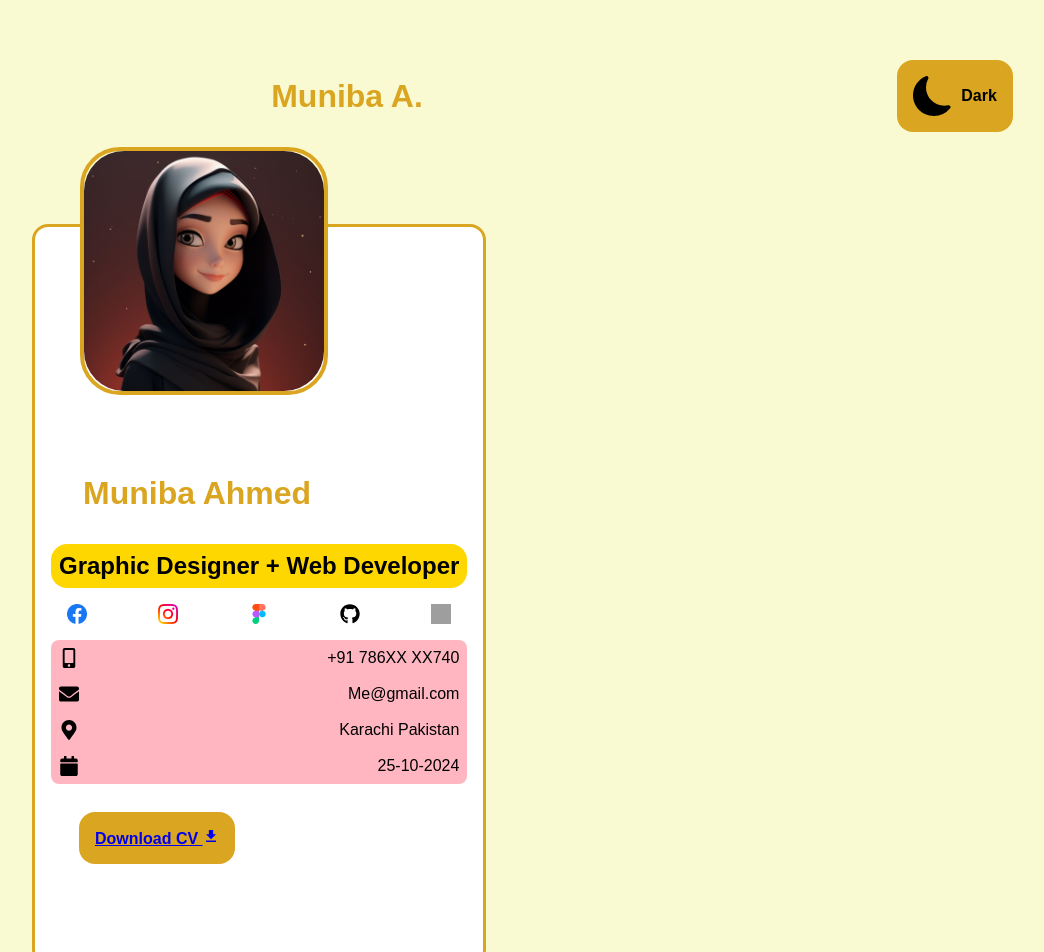
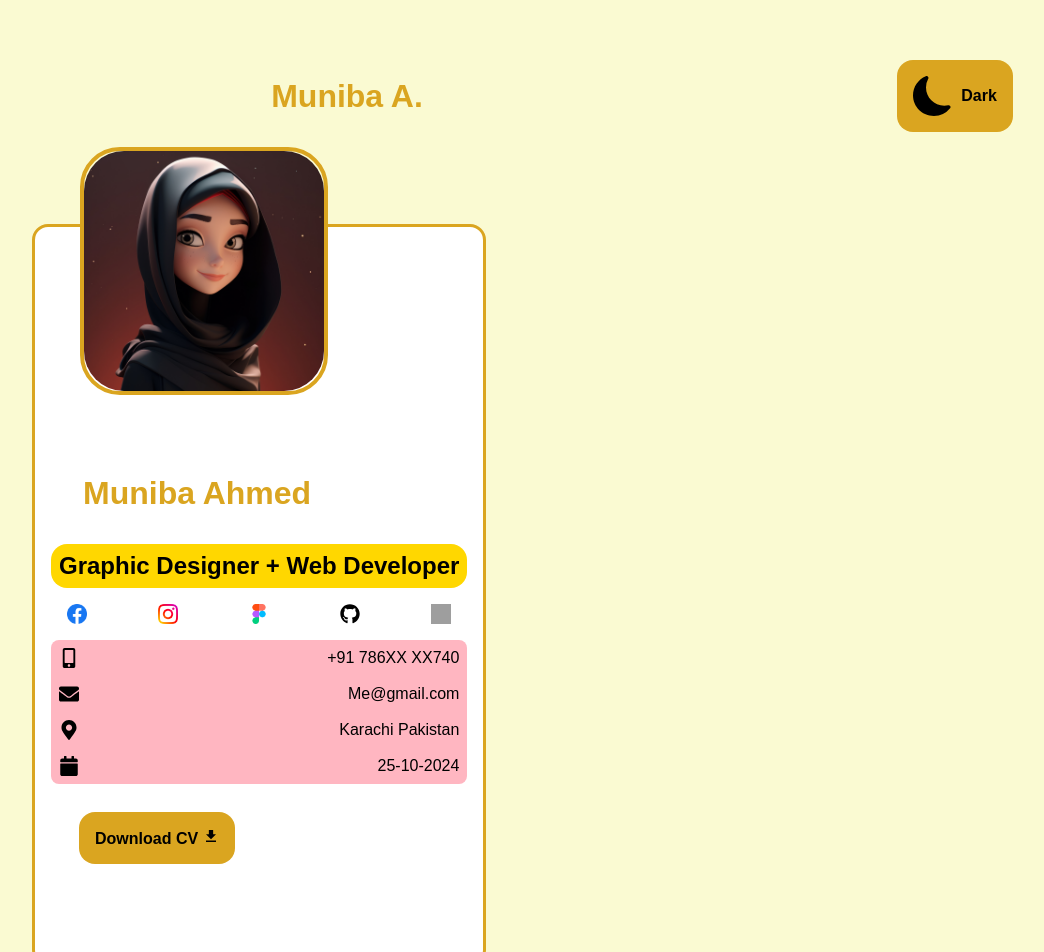
Before and after one commit to munibaweb123/portfolio-with-core-css, a Next.js app: page / in a window 1280 px wide. Shown: the top 952 px of the page, without its empty margins (0-1044 px from the left). Built offline with nearby package versions, Linux system fonts and the light colour scheme; grey boxes are pictures that could not be loaded.

Commit message:
download cv button fuctionality added

```diff
--- a/src/app/components/hero.tsx
+++ b/src/app/components/hero.tsx
@@ -26,7 +26,7 @@ export default function Hero(){
             <div className="contact-container"><FaCalendar size={20}/> 25-10-2024</div>
         </div>
        <button className="btn">
-       <a
+       <a className="link"
             href="/Resume/muniba.pdf"
             download
 
```
